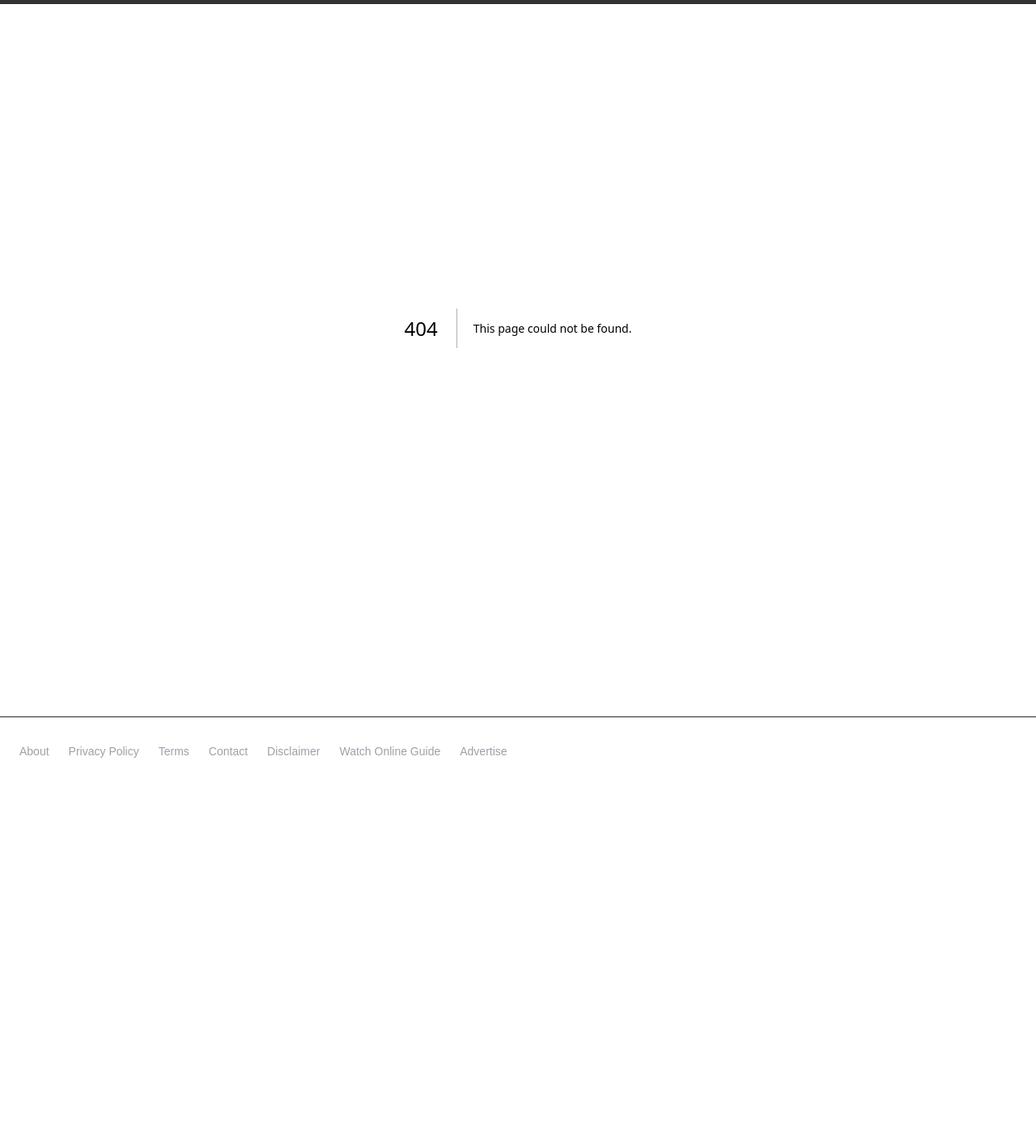
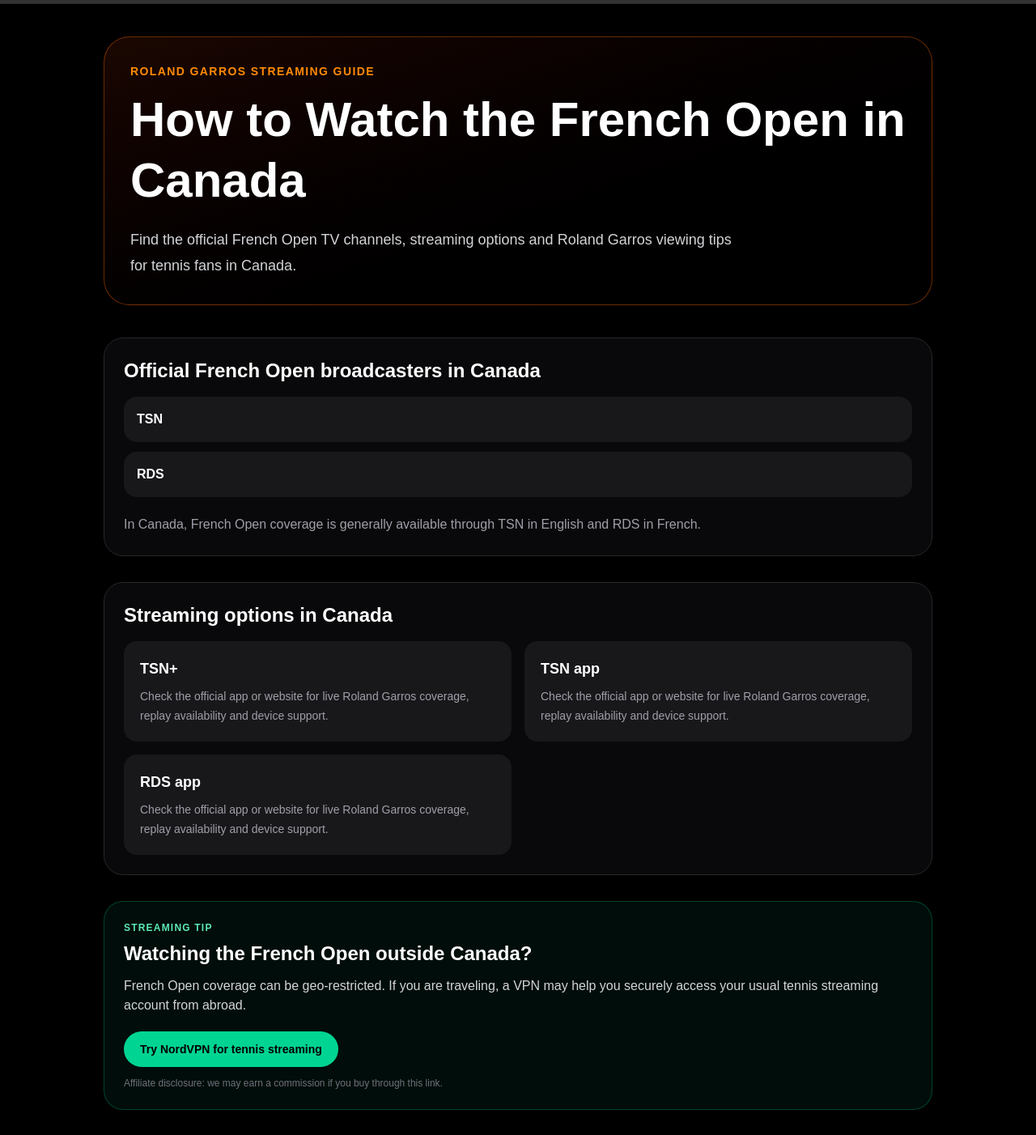
Before and after one commit to 8dqqd57hyh-rgb/watch-tennis-today, a Next.js app: page /watch-french-open-in-canada in a window 1280 px wide. Before the commit this address had no page. Shown: the part 60-1462 px from the top of the page at 81% size. Before the commit the page ends 1030 px from the top, so only its background shows below. Built offline with nearby package versions, Linux system fonts and the light colour scheme.

Commit message:
Add WTA players hub

```diff
--- /dev/null
+++ b/app/components/FrenchOpenCountryPage.tsx
@@ -0,0 +1,160 @@
+import VpnPromo from "@/app/components/VpnPromo";
+
+type CountryPageProps = {
+  country: string;
+  slug: string;
+  broadcasters: string[];
+  streaming: string[];
+  timezone: string;
+  note: string;
+};
+
+export default function FrenchOpenCountryPage({
+  country,
+  slug,
+  broadcasters,
+  streaming,
+  timezone,
+  note,
+}: CountryPageProps) {
+  const faq = [
+    {
+      q: `Where can I watch the French Open in ${country}?`,
+      a: `You can watch Roland Garros in ${country} through official broadcasters such as ${broadcasters.join(
+        ", "
+      )}.`,
+    },
+    {
+      q: `Can I stream the French Open online in ${country}?`,
+      a: `Yes. Online streaming options in ${country} include ${streaming.join(
+        ", "
+      )}, depending on your subscription and device.`,
+    },
+    {
+      q: "Can I watch Roland Garros while traveling abroad?",
+      a: "If you already pay for a streaming service at home, a VPN may help you access your usual account securely while traveling, depending on the service terms.",
+    },
+  ];
+
+  return (
+    <main className="min-h-screen bg-black px-6 py-10 text-white md:px-10">
+      <div className="mx-auto max-w-5xl">
+        <section className="mb-10 rounded-[2rem] border border-orange-500/40 bg-gradient-to-br from-orange-950/40 to-black p-8">
+          <p className="mb-3 text-sm font-bold uppercase tracking-widest text-orange-400">
+            Roland Garros streaming guide
+          </p>
+
+          <h1 className="mb-5 text-4xl font-black leading-tight md:text-6xl">
+            How to Watch the French Open in {country}
+          </h1>
+
+          <p className="max-w-3xl text-lg leading-8 text-zinc-300">
+            Find the official French Open TV channels, streaming options and
+            Roland Garros viewing tips for tennis fans in {country}.
+          </p>
+        </section>
+
+        <section className="mb-8 rounded-3xl border border-zinc-800 bg-zinc-950 p-6">
+          <h2 className="mb-4 text-2xl font-black">
+            Official French Open broadcasters in {country}
+          </h2>
+
+          <ul className="space-y-3 text-zinc-300">
+            {broadcasters.map((item) => (
+              <li key={item} className="rounded-2xl bg-zinc-900 p-4">
+                <span className="font-bold text-white">{item}</span>
+              </li>
+            ))}
+          </ul>
+
+          <p className="mt-5 leading-7 text-zinc-400">{note}</p>
+        </section>
+
+        <section className="mb-8 rounded-3xl border border-zinc-800 bg-zinc-950 p-6">
+          <h2 className="mb-4 text-2xl font-black">
+            Streaming options in {country}
+          </h2>
+
+          <div className="grid gap-4 md:grid-cols-2">
+            {streaming.map((item) => (
+              <div key={item} className="rounded-2xl bg-zinc-900 p-5">
+                <h3 className="mb-2 text-lg font-bold">{item}</h3>
+                <p className="text-sm leading-6 text-zinc-400">
+                  Check the official app or website for live Roland Garros
+                  coverage, replay availability and device support.
+                </p>
+              </div>
+            ))}
+          </div>
+        </section>
+
+        <VpnPromo
+          title={`Watching the French Open outside ${country}?`}
+          text={`French Open coverage can be geo-restricted. If you are traveling, a VPN may help you securely access your usual tennis streaming account from abroad.`}
+        />
+
+        <section className="mb-8 rounded-3xl border border-zinc-800 bg-zinc-950 p-6">
+          <h2 className="mb-4 text-2xl font-black">
+            French Open time zone for {country}
+          </h2>
+
+          <p className="leading-7 text-zinc-300">
+            Roland Garros is played in Paris. For viewers in {country}, match
+            times are usually listed in <strong>{timezone}</strong>. Always
+            check the daily order of play before the session starts.
+          </p>
+        </section>
+
+        <section className="mb-8 rounded-3xl border border-zinc-800 bg-zinc-950 p-6">
+          <h2 className="mb-5 text-2xl font-black">FAQ</h2>
+
+          <div className="space-y-4">
+            {faq.map((item) => (
+              <div key={item.q} className="rounded-2xl bg-zinc-900 p-5">
+                <h3 className="mb-2 font-bold text-white">{item.q}</h3>
+                <p className="leading-7 text-zinc-400">{item.a}</p>
+              </div>
+            ))}
+          </div>
+        </section>
+
+        <section className="rounded-3xl border border-zinc-800 bg-zinc-950 p-6">
+          <h2 className="mb-4 text-2xl font-black">More French Open guides</h2>
+
+          <div className="flex flex-wrap gap-3">
+            <a className="rounded-full bg-zinc-800 px-4 py-2 text-sm font-bold hover:bg-zinc-700" href="/french-open-live">
+              French Open live
+            </a>
+            <a className="rounded-full bg-zinc-800 px-4 py-2 text-sm font-bold hover:bg-zinc-700" href="/french-open-tv-schedule">
+              French Open TV schedule
+            </a>
+            <a className="rounded-full bg-zinc-800 px-4 py-2 text-sm font-bold hover:bg-zinc-700" href="/french-open-today">
+              French Open today
+            </a>
+            <a className="rounded-full bg-zinc-800 px-4 py-2 text-sm font-bold hover:bg-zinc-700" href="/best-vpn-for-tennis-streaming">
+              Best VPN for tennis
+            </a>
+          </div>
+        </section>
+
+        <script
+          type="application/ld+json"
+          dangerouslySetInnerHTML={{
+            __html: JSON.stringify({
+              "@context": "https://schema.org",
+              "@type": "FAQPage",
+              mainEntity: faq.map((item) => ({
+                "@type": "Question",
+                name: item.q,
+                acceptedAnswer: {
+                  "@type": "Answer",
+                  text: item.a,
+                },
+              })),
+            }),
+          }}
+        />
+      </div>
+    </main>
+  );
+}
--- a/app/french-open-streaming-countries/page.tsx
+++ b/app/french-open-streaming-countries/page.tsx
@@ -63,7 +63,7 @@ export default function FrenchOpenStreamingCountriesPage() {
             {countries.map(([country, slug]) => (
               <a
                 key={slug}
-                href={`/watch-tennis-in/${slug}`}
+href={`/watch-french-open-in-${slug}`}
                 className="rounded-3xl border border-zinc-800 bg-zinc-900 p-5 hover:border-orange-500 transition-all"
               >
                 <p className="mb-2 text-xs uppercase tracking-widest text-orange-400">
--- a/app/sitemap.ts
+++ b/app/sitemap.ts
@@ -364,5 +364,30 @@ const frenchOpenPages = [
     changeFrequency: "daily" as const,
     priority: 0.9,
   })),
+
+  {
+    url: `${BASE_URL}/watch-french-open-in-usa`,
+    lastModified: new Date(),
+    changeFrequency: "daily" as const,
+    priority: 0.9,
+  },
+  {
+    url: `${BASE_URL}/watch-french-open-in-uk`,
+    lastModified: new Date(),
+    changeFrequency: "daily" as const,
+    priority: 0.9,
+  },
+  {
+    url: `${BASE_URL}/watch-french-open-in-canada`,
+    lastModified: new Date(),
+    changeFrequency: "daily" as const,
+    priority: 0.9,
+  },
+  {
+    url: `${BASE_URL}/watch-french-open-in-australia`,
+    lastModified: new Date(),
+    changeFrequency: "daily" as const,
+    priority: 0.9,
+  },
 ];
 }
--- /dev/null
+++ b/app/watch-french-open-in-australia/page.tsx
@@ -0,0 +1,20 @@
+import FrenchOpenCountryPage from "@/app/components/FrenchOpenCountryPage";
+
+export const metadata = {
+  title: "How to Watch French Open in Australia 2026 | TV & Live Stream",
+  description:
+    "How to watch the French Open in Australia. Find Roland Garros TV channels, Nine, 9Gem and Stan Sport streaming options.",
+};
+
+export default function Page() {
+  return (
+    <FrenchOpenCountryPage
+      country="Australia"
+      slug="australia"
+      broadcasters={["Nine", "9Gem", "Stan Sport"]}
+      streaming={["Stan Sport", "9Now"]}
+      timezone="AEST / local Australian time"
+      note="In Australia, Roland Garros coverage is available through Nine’s broadcast platforms and Stan Sport streaming."
+    />
+  );
+}
--- /dev/null
+++ b/app/watch-french-open-in-canada/page.tsx
@@ -0,0 +1,20 @@
+import FrenchOpenCountryPage from "@/app/components/FrenchOpenCountryPage";
+
+export const metadata = {
+  title: "How to Watch French Open in Canada 2026 | TV & Live Stream",
+  description:
+    "How to watch the French Open in Canada. Find Roland Garros TV channels, TSN, RDS and streaming options.",
+};
+
+export default function Page() {
+  return (
+    <FrenchOpenCountryPage
+      country="Canada"
+      slug="canada"
+      broadcasters={["TSN", "RDS"]}
+      streaming={["TSN+", "TSN app", "RDS app"]}
+      timezone="Eastern Time / local Canadian time"
+      note="In Canada, French Open coverage is generally available through TSN in English and RDS in French."
+    />
+  );
+}
--- /dev/null
+++ b/app/watch-french-open-in-uk/page.tsx
@@ -0,0 +1,20 @@
+import FrenchOpenCountryPage from "@/app/components/FrenchOpenCountryPage";
+
+export const metadata = {
+  title: "How to Watch French Open in UK 2026 | TV & Live Stream",
+  description:
+    "How to watch the French Open in the UK. Find Roland Garros TV channels, TNT Sports, discovery+ and HBO Max streaming options.",
+};
+
+export default function Page() {
+  return (
+    <FrenchOpenCountryPage
+      country="the UK"
+      slug="uk"
+      broadcasters={["TNT Sports", "Eurosport coverage via TNT Sports", "HBO Max"]}
+      streaming={["discovery+", "HBO Max", "TNT Sports app"]}
+      timezone="UK time"
+      note="In the UK, Roland Garros coverage is available through TNT Sports and associated streaming platforms."
+    />
+  );
+}
--- /dev/null
+++ b/app/watch-french-open-in-usa/page.tsx
@@ -0,0 +1,20 @@
+import FrenchOpenCountryPage from "@/app/components/FrenchOpenCountryPage";
+
+export const metadata = {
+  title: "How to Watch French Open in USA 2026 | TV & Live Stream",
+  description:
+    "How to watch the French Open in the USA. Find Roland Garros TV channels, streaming options, TNT Sports coverage, truTV and HBO Max details.",
+};
+
+export default function Page() {
+  return (
+    <FrenchOpenCountryPage
+      country="the USA"
+      slug="usa"
+      broadcasters={["TNT", "truTV", "TBS", "HBO Max"]}
+      streaming={["HBO Max", "TNT Sports app", "Live TV streaming services with TNT/truTV"]}
+      timezone="Eastern Time / Pacific Time"
+      note="In the United States, French Open coverage is centered around Warner Bros. Discovery platforms, including TNT, truTV and HBO Max."
+    />
+  );
+}
```
